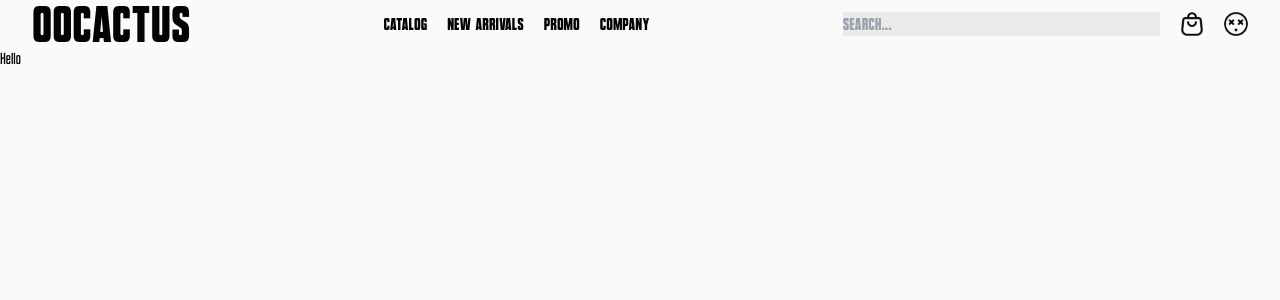
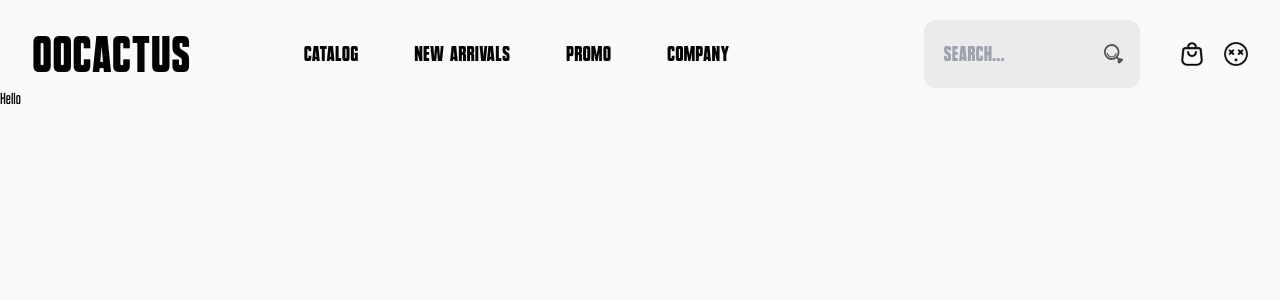
Before and after one commit to shehanreshin/00CACTUS, a Next.js app in the folder frontend/: page / in a window 1280 px wide. Shown: the top 300 px of the page. Built offline with nearby package versions, Linux system fonts and the light colour scheme.

Commit message:
Refactor header into a separate component named Header

```diff
--- a/frontend/src/app/page.tsx
+++ b/frontend/src/app/page.tsx
@@ -1,33 +1,12 @@
-import fonts from "@/utils/Fonts";
-import Image from "next/image";
-
-import cartIcon from "@/assets/icons/common/cart.svg";
-import profileIcon from "@/assets/icons/common/profile.svg";
+import Header from "@/components/header/Header";
 
 export default function Page() {
-  return (
-      <div className={`min-h-screen min-w-screen`}>
-        <div className={`container`}>
-            <header className={`${fonts.vanchrome.className}`}>
-                <nav className={`flex justify-between items-center`}>
-                    <div className={`text-5xl`}>00CACTUS</div>
-                    <ul className={`flex gap-5`}>
-                        <li>CATALOG</li>
-                        <li>NEW ARRIVALS</li>
-                        <li>PROMO</li>
-                        <li>COMPANY</li>
-                    </ul>
-                    <div className={`flex gap-5 w-4/12 justify-end`}>
-                        <div className={`bg-primary w-full`}>
-                            <input className={`bg-gallery w-full`} type="text" placeholder="SEARCH..."/>
-                        </div>
-                        <Image src={cartIcon} alt="cart" quality={100} />
-                        <Image src={profileIcon} alt="profile" quality={100} />
-                    </div>
-                </nav>
-            </header>
+    return (
+        <div className={`min-h-screen min-w-screen`}>
+            <div className={`container pt-5`}>
+                <Header />
+            </div>
+            <section>Hello</section>
         </div>
-        <div>Hello</div>
-      </div>
-  );
+    );
 }
--- /dev/null
+++ b/frontend/src/components/header/Header.tsx
@@ -0,0 +1,29 @@
+import fonts from "@/utils/Fonts";
+import Image from "next/image";
+import searchIcon from "@/assets/icons/common/search.svg";
+import cartIcon from "@/assets/icons/common/cart.svg";
+import profileIcon from "@/assets/icons/common/profile.svg";
+import Navbar from "@/components/navbar/Navbar";
+
+export default function Header() {
+    return (
+        <header className={`flex justify-between items-center ${fonts.vanchrome.className}`}>
+            <button className={`text-5xl`}>00CACTUS</button>
+            <Navbar/>
+            <div className={`flex gap-5 w-4/12 justify-end text-xl items-center`}>
+                <div className={`w-7/12 flex items-center`}>
+                    <input className={`bg-gallery w-full ps-5 pe-12 pt-5 pb-5 rounded-xl`} type="text"
+                           placeholder="SEARCH..."/>
+                    <Image className={`relative right-9 text-lg w-5 h-5`} src={searchIcon} alt="cart"
+                           quality={100}/>
+                </div>
+                <button>
+                    <Image className={`w-6 h-6`} src={cartIcon} alt="cart" quality={100}/>
+                </button>
+                <button>
+                    <Image className={`w-6 h-6`} src={profileIcon} alt="profile" quality={100}/>
+                </button>
+            </div>
+        </header>
+    );
+}
--- /dev/null
+++ b/frontend/src/components/navbar/Navbar.tsx
@@ -0,0 +1,22 @@
+import Link from "next/link";
+
+export default function Navbar() {
+    return (
+        <nav>
+            <ul className={`flex gap-14 text-xl`}>
+                <Link href={`/catalog`}>
+                    <li>CATALOG</li>
+                </Link>
+                <Link href={`/new-arrivals`}>
+                    <li>NEW ARRIVALS</li>
+                </Link>
+                <Link href={`/promotions`}>
+                    <li>PROMO</li>
+                </Link>
+                <Link href={`/company`}>
+                    <li>COMPANY</li>
+                </Link>
+            </ul>
+        </nav>
+    );
+}
```
Also changed, not shown: frontend/src/assets/icons/common/search.svg (added), 1 other file (tests, documents, lock files or other folders).
